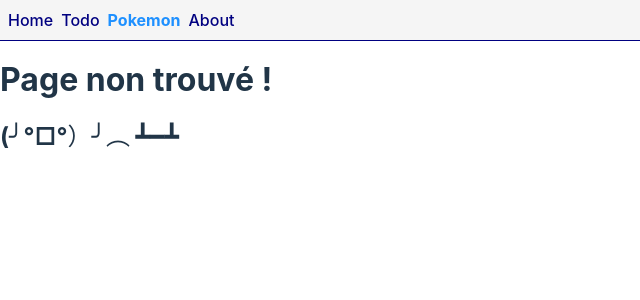
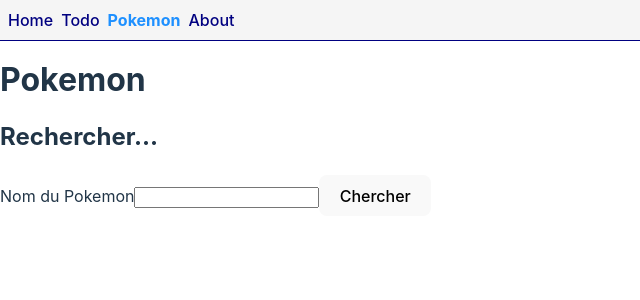
Before and after one commit to Formation-JS/BXL_JS2023_React_Demo09_Redux, a React (Vite) app: page /pokemon in a window 1280 px wide. Shown: the top 300 px of the page, without its empty margins (0-640 px from the left). Built offline with nearby package versions, Linux system fonts and the light colour scheme.

Commit message:
Pokemon Feature 🐉

```diff
--- /dev/null
+++ b/src/components/search-bar/search-bar.jsx
@@ -0,0 +1,38 @@
+import { useId } from 'react';
+import { useForm } from 'react-hook-form';
+
+const SearchBar = ({ label, btnSubmitName, onSearch }) => {
+
+    const formId = useId();
+    const { register, handleSubmit, reset, setFocus } = useForm();
+
+    const handleSearchSubmit = (data) => {
+        if(!data.query || data.query.trim() === '') {
+            return; // Test de garde
+        }
+
+        console.log(data);
+        onSearch(data.query);
+        setFocus('query');
+        reset();
+    };
+
+    return (
+        <form onSubmit={handleSubmit(handleSearchSubmit)}>
+            {label && (
+                <label htmlFor={formId}>{label}</label>
+            )}
+            <input id={formId} type="text"
+                {...register('query', { required: true, minLength: 2 })}
+            />
+            <button type='submit'>{btnSubmitName}</button>
+        </form>
+    )
+};
+
+SearchBar.defaultProps = {
+    btnSubmitName: 'Rechercher',
+    onSearch: () => { }
+};
+
+export default SearchBar;
--- a/src/containers/header/header.jsx
+++ b/src/containers/header/header.jsx
@@ -1,5 +1,6 @@
 import { NavLink } from 'react-router-dom'
 import style from './header.module.css';
+import SearchBar from '../../components/search-bar/search-bar.jsx';
 
 const navRoutes = [
     { title: 'Home', url: '/' },
--- /dev/null
+++ b/src/pages/pokemon/pages/pokemon-search.page.jsx
@@ -0,0 +1,21 @@
+import SearchBar from '../../../components/search-bar/search-bar.jsx';
+
+const PokemonSearchPage = () => {
+
+    const handleSearchPokemon = (pokemonName) => {
+        console.log(`Rechercher : ${pokemonName}`);
+    }
+
+    return (
+        <>
+            <h2>Rechercher...</h2>
+            <SearchBar
+                label='Nom du Pokemon'
+                btnSubmitName='Chercher'
+                onSearch={handleSearchPokemon}
+            />
+        </>
+    );
+};
+
+export default PokemonSearchPage;
--- /dev/null
+++ b/src/pages/pokemon/pages/pokemon-team.page.jsx
@@ -0,0 +1,10 @@
+const PokemonTeamPage = () => {
+
+    return (
+        <>
+            <h2>My Team</h2>
+        </>
+    );
+};
+
+export default PokemonTeamPage;
--- /dev/null
+++ b/src/pages/pokemon/pokemon.page.jsx
@@ -0,0 +1,13 @@
+import { Outlet } from 'react-router-dom'
+
+const PokemonPage = () => {
+
+    return (
+        <>
+            <h1>Pokemon</h1>
+            <Outlet />
+        </>
+    );
+};
+
+export default PokemonPage;
--- a/src/routes.jsx
+++ b/src/routes.jsx
@@ -2,6 +2,9 @@ import App from './App.jsx';
 import AboutPage from './pages/about/about.page.jsx';
 import NotFoundPage from './pages/error/not-found.page.jsx';
 import HomePage from './pages/home/home.page.jsx';
+import PokemonSearchPage from './pages/pokemon/pages/pokemon-search.page.jsx';
+import PokemonTeamPage from './pages/pokemon/pages/pokemon-team.page.jsx';
+import PokemonPage from './pages/pokemon/pokemon.page.jsx';
 import TodoAddPage from './pages/todo/pages/todo-add.page.jsx';
 import TodoListPage from './pages/todo/pages/todo-list.page.jsx';
 import TodoPage from './pages/todo/todo.page.jsx';
@@ -32,6 +35,20 @@ export const routes = [
                         element: <TodoAddPage />
                     }
                 ]
+            },
+            {
+                path: 'pokemon',
+                element: <PokemonPage />,
+                children: [
+                    {
+                        index: true,
+                        element: <PokemonSearchPage />
+                    },
+                    {
+                        path: 'team',
+                        element: <PokemonTeamPage />
+                    }
+                ]
             }
         ]
     },
```
Also changed, not shown: src/components/pokemon/pokemon-detail.jsx (added, +13 -0 lines), src/components/pokemon/pokemon-list.jsx (added, +25 -0 lines).
